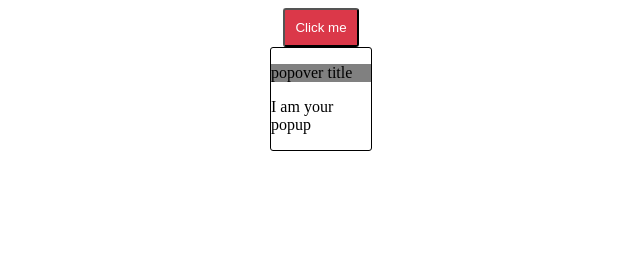
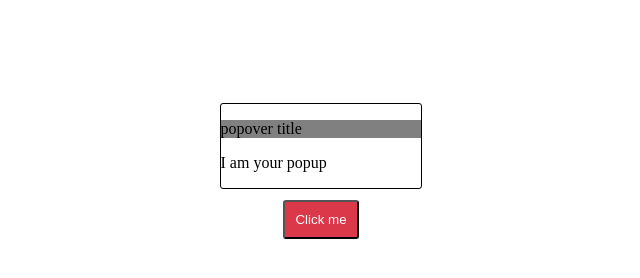
Before and after one commit to Markedone60/ahj_homework_forms_5, a website built with webpack: page src/index.html in a window 1280 px wide. Both pictures are taken after a click on the button "Click me". Shown: the whole page, without its empty margins (319-959 px from the left). Built offline with nearby package versions, Linux system fonts and the light colour scheme.

Commit message:
fixing coords

```diff
--- a/src/css/style.css
+++ b/src/css/style.css
@@ -1,3 +1,8 @@
+.container {
+  margin-top: 200px;
+  position: relative;
+}
+
 .btn {
   display: block;
   padding: 10px;
@@ -15,9 +20,8 @@
 .popover {
   border: black 1px solid;
   border-radius: 3px;
-  margin-left: auto;
-  margin-right: auto;
-  width: 100px;
+  width: 200px;
+  position: absolute;
 }
 
 .popover-title {
--- a/src/js/popover.js
+++ b/src/js/popover.js
@@ -21,5 +21,7 @@ export default class Popover {
   show() {
     this.initialize();
     this.popover.classList.remove('hide');
+    this.popover.style.bottom = `${this.element.offsetTop + 50}px`;
+    this.popover.style.left = `${this.element.offsetLeft - ((this.popover.offsetWidth - this.element.offsetWidth) / 2)}px`;
   }
 }
```
